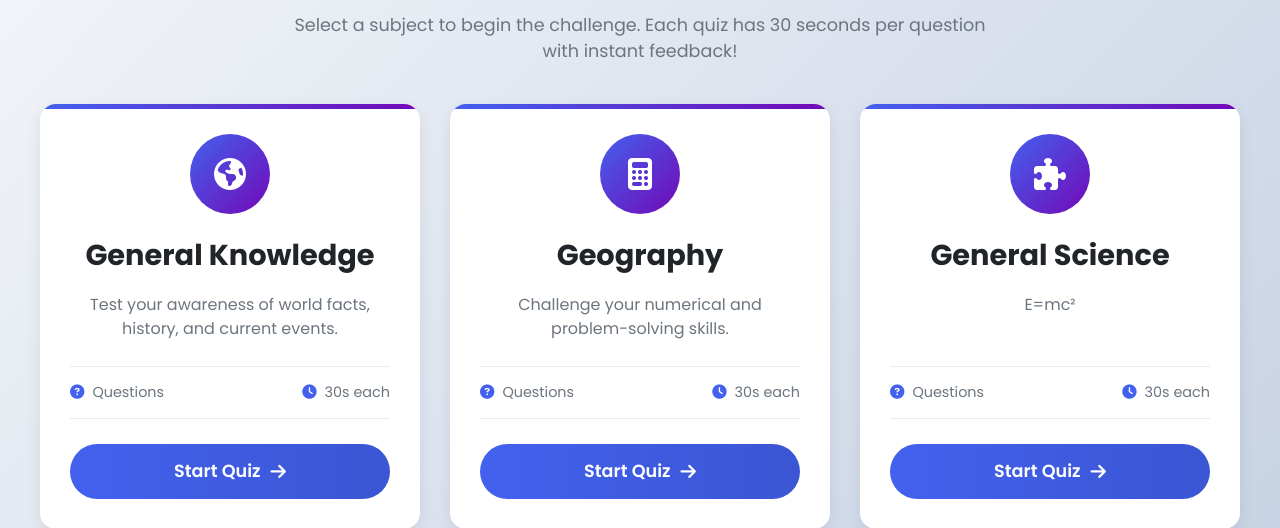
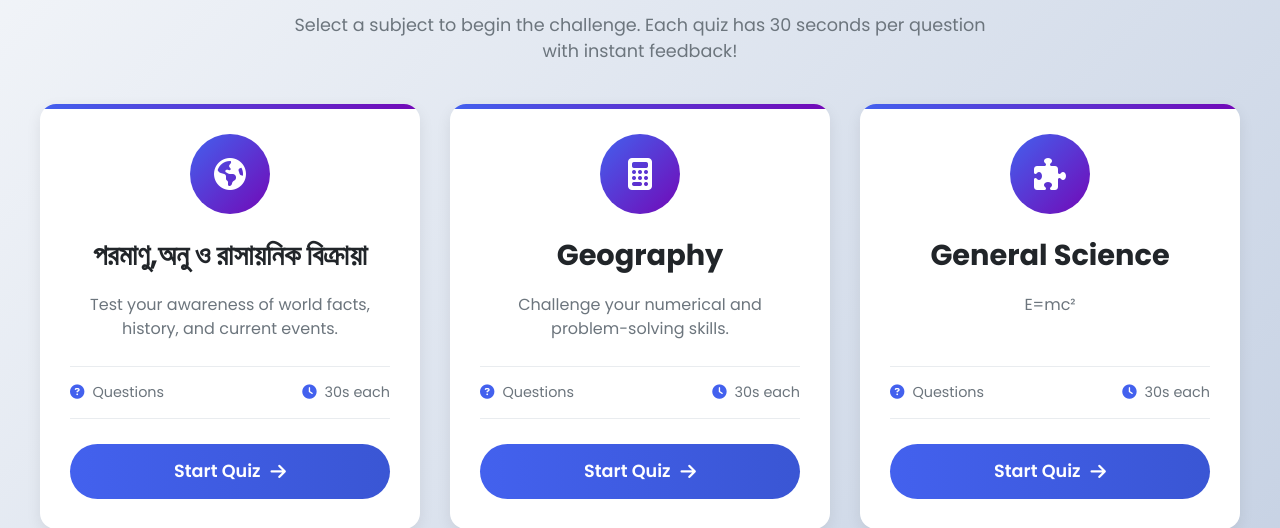
Before and after one commit to Rezu3/REZU, a Flask app: page / in a window 1280 px wide. Shown: the part 203-731 px from the top of the page. Run offline with Flask 3, Linux system fonts and the light colour scheme.

Commit message:
Update index.html

```diff
--- a/templates/index.html
+++ b/templates/index.html
@@ -24,7 +24,7 @@
                     <div class="card-icon">
                         <i class="fas fa-globe-americas"></i>
                     </div>
-                    <h3>General Knowledge</h3>
+                    <h3>পরমাণু,অনু ও রাসায়নিক বিক্রায়া</h3>
                     <p>Test your awareness of world facts, history, and current events.</p>
                     <div class="card-stats">
                         <span><i class="fas fa-question-circle"></i>Questions</span>
```
